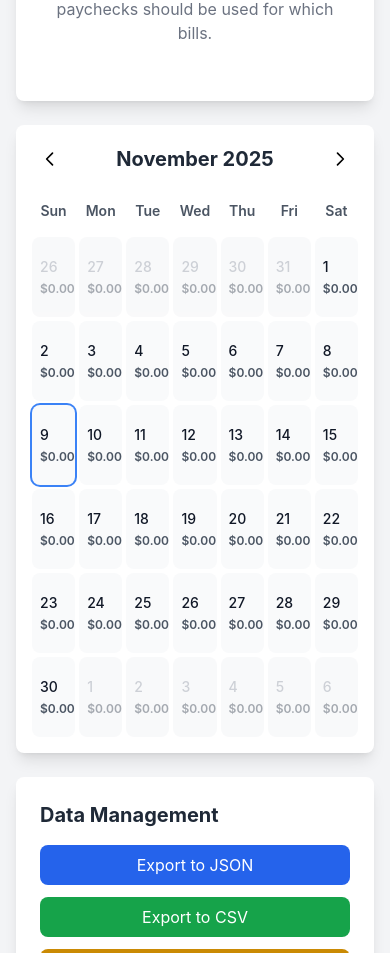
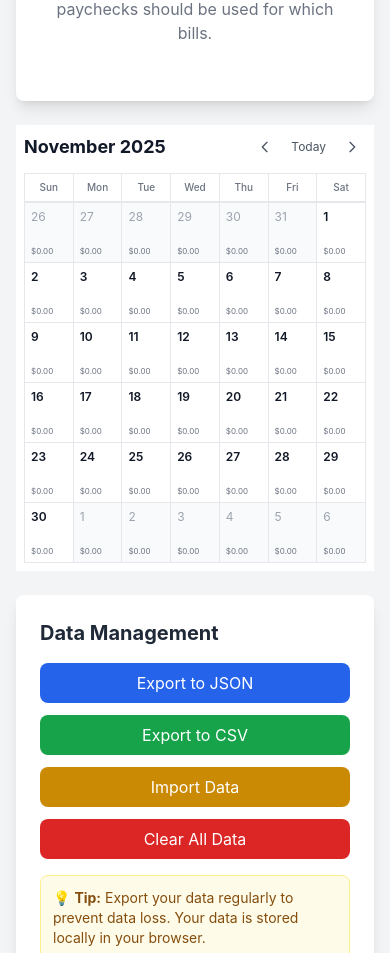
Before and after one commit to codec8/Kontrol, a React (Vite) app: page / in a window 390 px wide. Shown: the part 959-1912 px from the top of the page. Built offline with nearby package versions, Linux system fonts and the light colour scheme.

Commit message:
Fix Calendar mobile display and Desktop UI

```diff
--- a/src/components/Calendar.tsx
+++ b/src/components/Calendar.tsx
@@ -15,6 +15,8 @@ interface CalendarProps {
 
 export const Calendar = ({ income, expenses, currentMonth, onMonthChange, onDateClick, refreshKey }: CalendarProps) => {
   const [startingBalance, setStartingBalance] = useState<number | null>(null);
+  const [selectedDay, setSelectedDay] = useState<Date | null>(null);
+  const [isModalOpen, setIsModalOpen] = useState(false);
 
   const monthStart = startOfMonth(currentMonth);
   const monthEnd = endOfMonth(currentMonth);
@@ -51,89 +53,265 @@ export const Calendar = ({ income, expenses, currentMonth, onMonthChange, onDate
     return projection ? projection.balance : null;
   };
 
+  const formatBalanceForMobile = (balance: number): string => {
+    const absBalance = Math.abs(balance);
+    if (absBalance >= 1000000) {
+      return `${balance < 0 ? '-' : ''}$${(absBalance / 1000000).toFixed(1)}M`;
+    } else if (absBalance >= 1000) {
+      return `${balance < 0 ? '-' : ''}$${(absBalance / 1000).toFixed(1)}K`;
+    }
+    return `$${balance.toFixed(2)}`;
+  };
+
   const nextMonth = () => onMonthChange(addMonths(currentMonth, 1));
   const prevMonth = () => onMonthChange(subMonths(currentMonth, 1));
+  const goToToday = () => onMonthChange(new Date());
+
+  const handleDayClick = (day: Date) => {
+    const dayIncome = getDayIncome(day);
+    const dayExpenses = getDayExpenses(day);
+    const hasFinancialData = dayIncome.length > 0 || dayExpenses.length > 0;
+
+    // On mobile, open modal if there is any financial data
+    // On desktop, use the existing onDateClick callback
+    if (window.innerWidth < 768 && hasFinancialData) {
+      setSelectedDay(day);
+      setIsModalOpen(true);
+    } else {
+      onDateClick?.(day);
+    }
+  };
+
+  const closeModal = () => {
+    setIsModalOpen(false);
+    setSelectedDay(null);
+  };
 
   const weekDays = ['Sun', 'Mon', 'Tue', 'Wed', 'Thu', 'Fri', 'Sat'];
 
   return (
-    <div className="bg-white dark:bg-gray-800 rounded-lg shadow-lg p-4">
-      <div className="flex items-center justify-between mb-4">
+    <div className="bg-white dark:bg-gray-800 p-2 sm:p-4 md:p-6">
+      <div className="flex items-center justify-between mb-3 sm:mb-4 md:mb-6">
+        <h2 className="text-lg sm:text-xl md:text-2xl font-bold text-gray-900 dark:text-gray-100">
+          {format(currentMonth, 'MMMM yyyy')}
+        </h2>
+        <div className="flex items-center gap-1 sm:gap-2">
           <button
             onClick={prevMonth}
-          className="p-2 hover:bg-gray-100 dark:hover:bg-gray-700 rounded-lg transition-colors"
+            className="p-1.5 hover:bg-gray-100 dark:hover:bg-gray-700 rounded transition-colors"
             aria-label="Previous month"
           >
-          <svg className="w-5 h-5" fill="none" stroke="currentColor" viewBox="0 0 24 24">
+            <svg className="w-4 h-4 text-gray-600 dark:text-gray-400" fill="none" stroke="currentColor" viewBox="0 0 24 24">
               <path strokeLinecap="round" strokeLinejoin="round" strokeWidth={2} d="M15 19l-7-7 7-7" />
             </svg>
           </button>
-        <h2 className="text-xl font-bold text-gray-800 dark:text-gray-200">
-          {format(currentMonth, 'MMMM yyyy')}
-        </h2>
+          <button
+            onClick={goToToday}
+            className="px-2 sm:px-3 py-1.5 text-xs sm:text-sm text-gray-600 dark:text-gray-400 hover:bg-gray-100 dark:hover:bg-gray-700 rounded transition-colors"
+            aria-label="Go to today"
+          >
+            Today
+          </button>
           <button
             onClick={nextMonth}
-          className="p-2 hover:bg-gray-100 dark:hover:bg-gray-700 rounded-lg transition-colors"
+            className="p-1.5 hover:bg-gray-100 dark:hover:bg-gray-700 rounded transition-colors"
             aria-label="Next month"
           >
-          <svg className="w-5 h-5" fill="none" stroke="currentColor" viewBox="0 0 24 24">
+            <svg className="w-4 h-4 text-gray-600 dark:text-gray-400" fill="none" stroke="currentColor" viewBox="0 0 24 24">
               <path strokeLinecap="round" strokeLinejoin="round" strokeWidth={2} d="M9 5l7 7-7 7" />
             </svg>
           </button>
         </div>
+      </div>
 
-      <div className="grid grid-cols-7 gap-1 mb-2">
+      <div className="grid grid-cols-7 border-t border-l border-gray-200 dark:border-gray-700">
         {weekDays.map(day => (
-          <div key={day} className="text-center text-sm font-semibold text-gray-600 dark:text-gray-400 py-2">
+          <div key={day} className="text-center text-[10px] sm:text-xs font-medium text-gray-500 dark:text-gray-400 py-1.5 sm:py-2 border-r border-b border-gray-200 dark:border-gray-700">
             {day}
           </div>
         ))}
       </div>
 
-      <div className="grid grid-cols-7 gap-1">
+      <div className="grid grid-cols-7 border-t border-l border-gray-200 dark:border-gray-700">
         {days.map(day => {
           const dayIncome = getDayIncome(day);
           const dayExpenses = getDayExpenses(day);
           const balance = getDayBalance(day);
           const isCurrentMonth = isSameMonth(day, currentMonth);
           const isToday = isSameDay(day, new Date());
+          const hasMultipleEntries = dayIncome.length > 0 && dayExpenses.length > 0;
+          const totalIncome = dayIncome.reduce((sum, i) => sum + i.amount, 0);
+          const totalExpenses = dayExpenses.reduce((sum, e) => sum + e.amount, 0);
 
           return (
             <button
               key={day.toISOString()}
-              onClick={() => onDateClick?.(day)}
+              onClick={() => handleDayClick(day)}
               className={`
-                relative p-2 min-h-[80px] rounded-lg text-left transition-all
-                ${isCurrentMonth ? 'bg-gray-50 dark:bg-gray-900' : 'bg-gray-100 dark:bg-gray-800 opacity-50'}
-                ${isToday ? 'ring-2 ring-blue-500' : ''}
-                hover:bg-gray-200 dark:hover:bg-gray-700
+                relative p-1.5 sm:p-2 md:p-3 min-h-[60px] sm:min-h-[80px] md:min-h-[100px] text-left border-r border-b border-gray-200 dark:border-gray-700
+                transition-colors flex flex-col
+                ${isCurrentMonth ? 'bg-white dark:bg-gray-800' : 'bg-gray-50 dark:bg-gray-900'}
+                ${isToday ? 'bg-blue-50 dark:bg-blue-900/20' : ''}
+                hover:bg-gray-50 dark:hover:bg-gray-700/50
               `}
             >
-              <div className={`text-sm font-medium mb-1 ${isCurrentMonth ? 'text-gray-900 dark:text-gray-100' : 'text-gray-400'}`}>
+              <div className="flex items-start justify-between mb-1.5 md:mb-1">
+                <div className={`text-xs sm:text-sm leading-tight ${isCurrentMonth ? 'font-semibold text-gray-900 dark:text-gray-100' : 'font-normal text-gray-400 dark:text-gray-500'}`}>
                   {format(day, 'd')}
                 </div>
+                {/* Badge indicator for mobile when multiple entries exist */}
+                {hasMultipleEntries && (
+                  <div className="md:hidden flex items-center gap-0.5 shrink-0 ml-1">
+                    <div className="w-1.5 h-1.5 rounded-full bg-green-500"></div>
+                    <div className="w-1.5 h-1.5 rounded-full bg-red-500"></div>
+                  </div>
+                )}
+              </div>
 
+              {/* Mobile: Show only balance */}
+              <div className="md:hidden mt-auto pt-0.5 w-full min-w-0">
+                {balance !== null && (
+                  <div className={`text-[8px] font-normal leading-tight truncate w-full ${balance < 0 ? 'text-red-600 dark:text-red-500' : 'text-gray-500 dark:text-gray-400'}`}>
+                    {formatBalanceForMobile(balance)}
+                  </div>
+                )}
+              </div>
+
+              {/* Desktop: Show full breakdown */}
+              <div className="hidden md:block space-y-1">
                 {dayIncome.length > 0 && (
-                <div className="text-xs text-green-600 dark:text-green-400 font-semibold mb-1">
-                  +${dayIncome.reduce((sum, i) => sum + i.amount, 0).toFixed(2)}
+                  <div className="text-[10px] text-green-600 dark:text-green-500 font-normal leading-tight opacity-75">
+                    +${totalIncome.toFixed(2)}
                   </div>
                 )}
 
                 {dayExpenses.length > 0 && (
-                <div className="text-xs text-red-600 dark:text-red-400 font-semibold mb-1">
-                  -${dayExpenses.reduce((sum, e) => sum + e.amount, 0).toFixed(2)}
+                  <div className="text-[10px] text-red-600 dark:text-red-500 font-normal leading-tight opacity-75">
+                    -${totalExpenses.toFixed(2)}
                   </div>
                 )}
 
                 {balance !== null && (
-                <div className={`text-xs font-semibold ${balance < 0 ? 'text-red-600 dark:text-red-400' : 'text-gray-600 dark:text-gray-400'}`}>
+                  <div className={`text-[10px] font-normal leading-tight ${balance < 0 ? 'text-red-600 dark:text-red-500' : 'text-gray-500 dark:text-gray-400'} opacity-70`}>
                     ${balance.toFixed(2)}
                   </div>
                 )}
+              </div>
             </button>
           );
         })}
       </div>
+
+      {/* Modal for mobile detailed view */}
+      {isModalOpen && selectedDay && (
+        <div
+          className="fixed inset-0 bg-black bg-opacity-50 z-50 flex items-center justify-center p-4 md:hidden"
+          onClick={closeModal}
+        >
+          <div
+            className="bg-white dark:bg-gray-800 rounded-lg shadow-xl max-w-sm w-full max-h-[80vh] overflow-y-auto"
+            onClick={(e) => e.stopPropagation()}
+          >
+            <div className="sticky top-0 bg-white dark:bg-gray-800 border-b border-gray-200 dark:border-gray-700 px-4 py-3 flex items-center justify-between">
+              <h3 className="text-lg font-semibold text-gray-900 dark:text-gray-100">
+                {format(selectedDay, 'EEEE, MMMM d, yyyy')}
+              </h3>
+              <button
+                onClick={closeModal}
+                className="p-1 hover:bg-gray-100 dark:hover:bg-gray-700 rounded transition-colors"
+                aria-label="Close"
+              >
+                <svg className="w-5 h-5 text-gray-600 dark:text-gray-400" fill="none" stroke="currentColor" viewBox="0 0 24 24">
+                  <path strokeLinecap="round" strokeLinejoin="round" strokeWidth={2} d="M6 18L18 6M6 6l12 12" />
+                </svg>
+              </button>
+            </div>
+
+            <div className="p-4 space-y-4">
+              {(() => {
+                const dayIncome = getDayIncome(selectedDay);
+                const dayExpenses = getDayExpenses(selectedDay);
+                const balance = getDayBalance(selectedDay);
+
+                return (
+                  <>
+                    {dayIncome.length > 0 && (
+                      <div>
+                        <h4 className="text-sm font-semibold text-gray-700 dark:text-gray-300 mb-2">
+                          Income ({dayIncome.length})
+                        </h4>
+                        <div className="space-y-2">
+                          {dayIncome.map(item => (
+                            <div key={item.id} className="flex items-center justify-between p-2 bg-green-50 dark:bg-green-900/20 rounded">
+                              <div className="flex-1">
+                                <div className="text-sm font-semibold text-green-600 dark:text-green-400">
+                                  +${item.amount.toFixed(2)}
+                                </div>
+                                {item.description && (
+                                  <div className="text-xs text-gray-600 dark:text-gray-400">
+                                    {item.description}
+                                  </div>
+                                )}
+                              </div>
+                            </div>
+                          ))}
+                          <div className="pt-2 border-t border-gray-200 dark:border-gray-700">
+                            <div className="text-sm font-semibold text-green-600 dark:text-green-400">
+                              Total: +${dayIncome.reduce((sum, i) => sum + i.amount, 0).toFixed(2)}
+                            </div>
+                          </div>
+                        </div>
+                      </div>
+                    )}
+
+                    {dayExpenses.length > 0 && (
+                      <div>
+                        <h4 className="text-sm font-semibold text-gray-700 dark:text-gray-300 mb-2">
+                          Expenses ({dayExpenses.length})
+                        </h4>
+                        <div className="space-y-2">
+                          {dayExpenses.map(item => (
+                            <div key={item.id} className="flex items-center justify-between p-2 bg-red-50 dark:bg-red-900/20 rounded">
+                              <div className="flex-1">
+                                <div className="text-sm font-semibold text-red-600 dark:text-red-400">
+                                  -${item.amount.toFixed(2)}
+                                </div>
+                                {item.description && (
+                                  <div className="text-xs text-gray-600 dark:text-gray-400">
+                                    {item.description}
+                                  </div>
+                                )}
+                              </div>
+                            </div>
+                          ))}
+                          <div className="pt-2 border-t border-gray-200 dark:border-gray-700">
+                            <div className="text-sm font-semibold text-red-600 dark:text-red-400">
+                              Total: -${dayExpenses.reduce((sum, e) => sum + e.amount, 0).toFixed(2)}
+                            </div>
+                          </div>
+                        </div>
+                      </div>
+                    )}
+
+                    {balance !== null && (
+                      <div className="pt-4 border-t border-gray-200 dark:border-gray-700">
+                        <div className="flex items-center justify-between">
+                          <span className="text-sm font-medium text-gray-700 dark:text-gray-300">
+                            Balance:
+                          </span>
+                          <span className={`text-lg font-bold ${balance < 0 ? 'text-red-600 dark:text-red-400' : 'text-gray-900 dark:text-gray-100'}`}>
+                            ${balance.toFixed(2)}
+                          </span>
+                        </div>
+                      </div>
+                    )}
+                  </>
+                );
+              })()}
+            </div>
+          </div>
+        </div>
+      )}
     </div>
   );
 };
```
Lines whose indentation alone changed are shown as unchanged.
